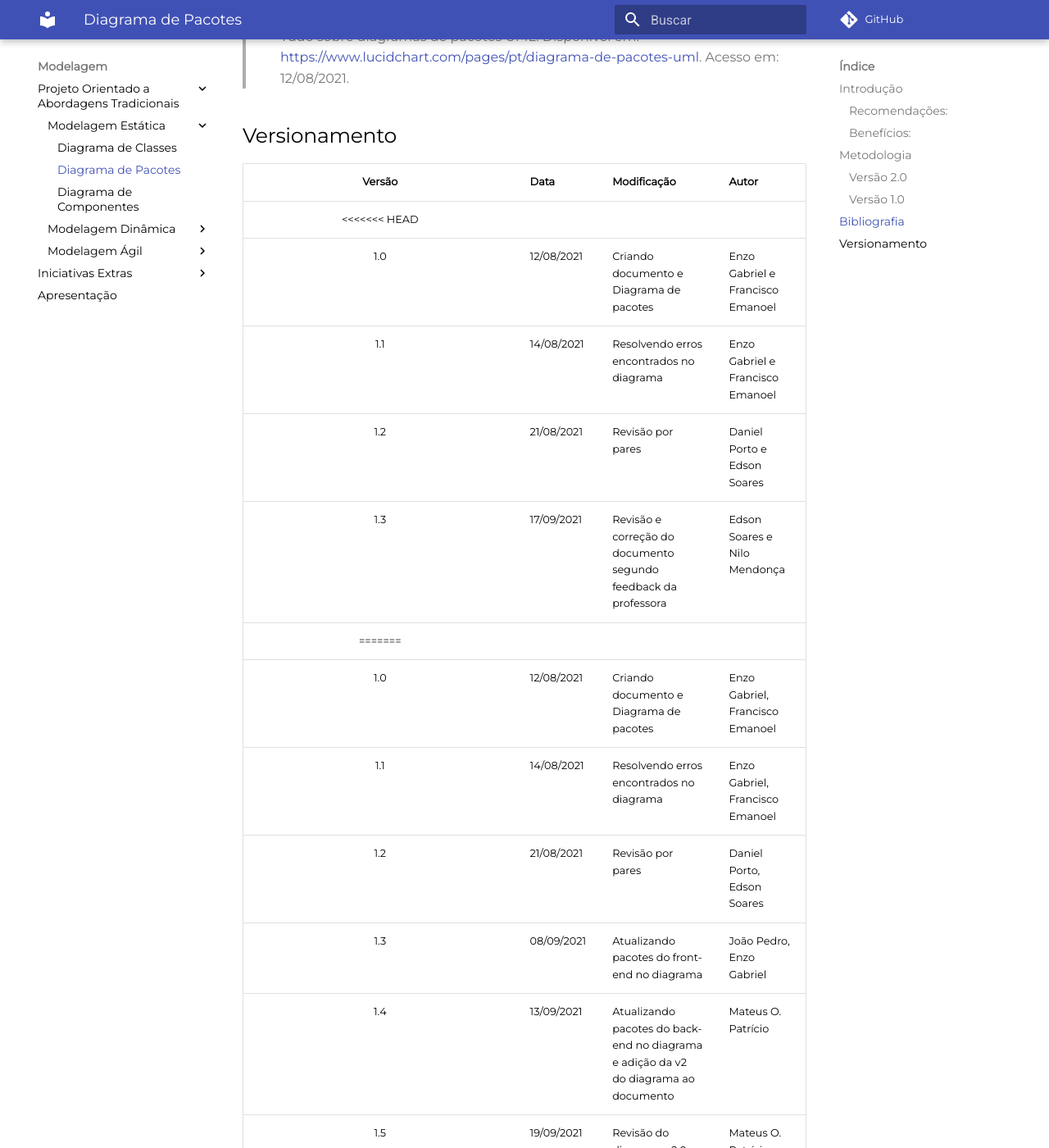
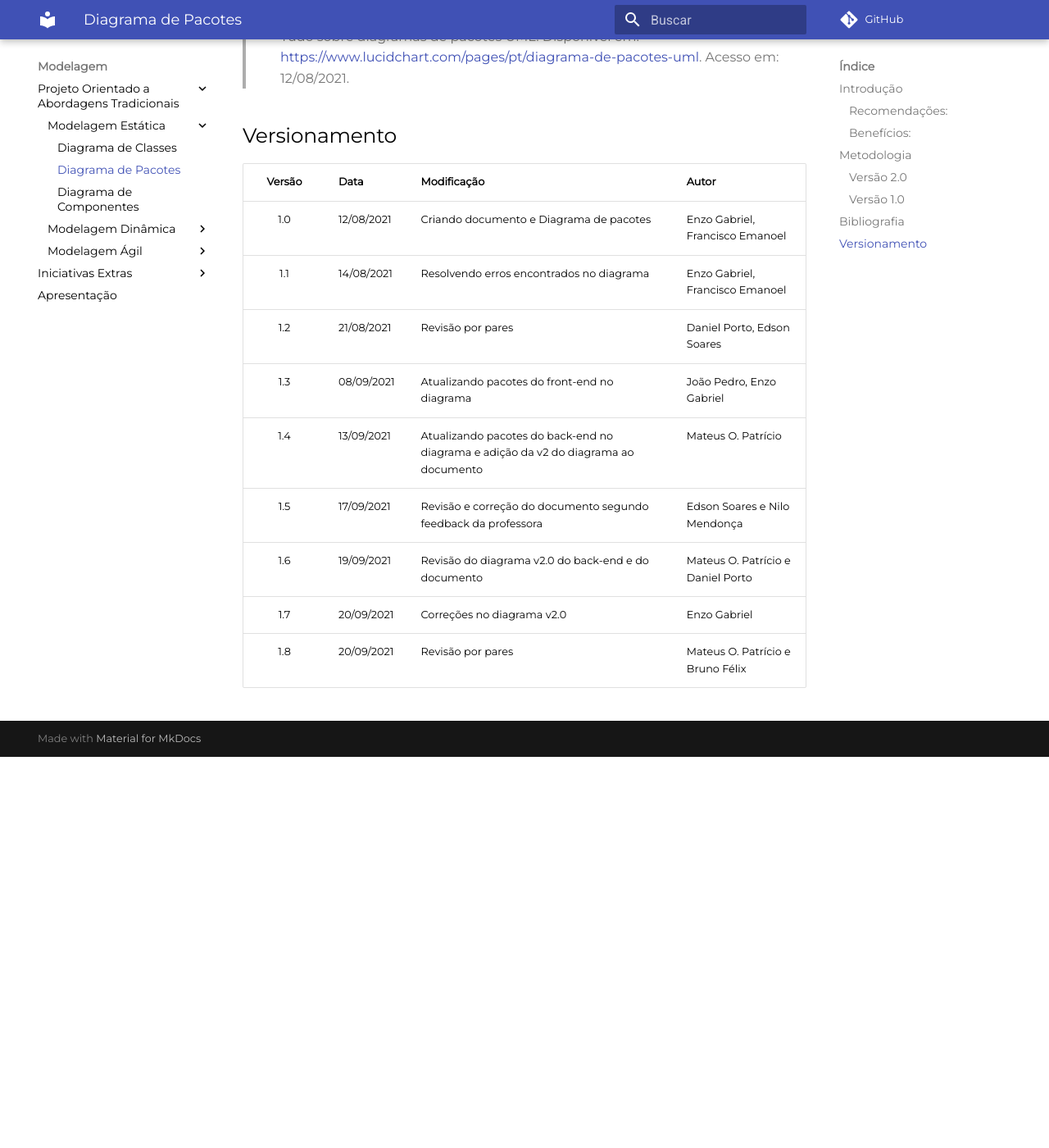
Before and after one commit to UnBArqDsw2021-1/2021.1_G6_Curumim, an MkDocs documentation site: the page built from docs/modelagem/modelagem-estatica/diagrama-de-pacotes.md, in a window 1280 px wide and 1400 px high, scrolled down 2453 px. Shown: the whole window at 82% size. Built offline with MkDocs 1.6.1 and Material for MkDocs 9.7.7, drawn with Linux system fonts in a browser that asks for light colours; comment, search, counter and statistics services are not loaded; after the commit the page ends 3376 px from its top, so only the background shows below that; some of the changed text lies outside the part shown.

Commit message:
doc(#161) Ajuste de conflitos

```diff
--- a/docs/modelagem/modelagem-estatica/diagrama-de-pacotes.md
+++ b/docs/modelagem/modelagem-estatica/diagrama-de-pacotes.md
@@ -35,18 +35,12 @@
 ## Versionamento
 | Versão | Data | Modificação | Autor |
 | :-: | -- | -- | -- |
-<<<<<<< HEAD
-|1.0| 12/08/2021 | Criando documento e Diagrama de pacotes | Enzo Gabriel e Francisco Emanoel  |
-|1.1| 14/08/2021 | Resolvendo erros encontrados no diagrama    | Enzo Gabriel e Francisco Emanoel |
-|1.2| 21/08/2021 | Revisão por pares | Daniel Porto e Edson Soares|
-|1.3| 17/09/2021 | Revisão e correção do documento segundo feedback da professora | Edson Soares e Nilo Mendonça |
-=======
 |1.0| 12/08/2021 | Criando documento e Diagrama de pacotes | Enzo Gabriel, Francisco Emanoel  |
 |1.1| 14/08/2021 | Resolvendo erros encontrados no diagrama    | Enzo Gabriel, Francisco Emanoel |
 |1.2| 21/08/2021 | Revisão por pares | Daniel Porto, Edson Soares|
 |1.3| 08/09/2021 | Atualizando pacotes do front-end no diagrama | João Pedro, Enzo Gabriel |
 |1.4| 13/09/2021 | Atualizando pacotes do back-end no diagrama e adição da v2 do diagrama ao documento | Mateus O. Patrício |
-|1.5| 19/09/2021 | Revisão do diagrama v2.0 do back-end e do documento | Mateus O. Patrício e Daniel Porto |
-|1.6| 20/09/2021 | Correções no diagrama v2.0 | Enzo Gabriel |
-|1.7| 20/09/2021 | Revisão por pares | Mateus O. Patrício e Bruno Félix |
->>>>>>> a00ecc8cf0325f66992f77992500f73bd65d3e9d
+|1.5| 17/09/2021 | Revisão e correção do documento segundo feedback da professora | Edson Soares e Nilo Mendonça |
+|1.6| 19/09/2021 | Revisão do diagrama v2.0 do back-end e do documento | Mateus O. Patrício e Daniel Porto |
+|1.7| 20/09/2021 | Correções no diagrama v2.0 | Enzo Gabriel |
+|1.8| 20/09/2021 | Revisão por pares | Mateus O. Patrício e Bruno Félix |
```
Also changed, not shown: docs/modelagem/modelagem-dinamica/diagrama-estados.md (+0 -4 lines).
